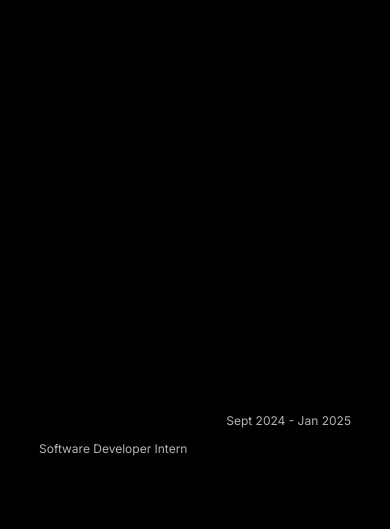
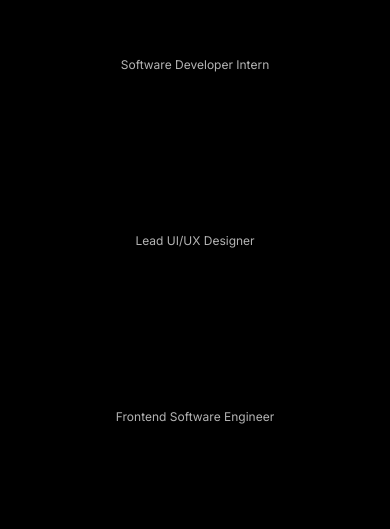
Before and after one commit to 4ndy1e/personal-website, a React (Vite) app: page /home in a window 390 px wide. Shown: the part 4075-4604 px from the top of the page. Built offline with nearby package versions, Linux system fonts and the light colour scheme.

Commit message:
style: change responsivness of experience section

```diff
--- a/src/components/Experiences.jsx
+++ b/src/components/Experiences.jsx
@@ -2,7 +2,7 @@ import BlurFade from "./BlurFade";
 
 function Experiences() {
   return (
-    <div className="my-96 flex flex-col w-full">
+    <div className="my-92 flex flex-col w-full">
       <h2 className="text-7xl font-bold my-16 text-left max-md:text-6xl max-md:text-center max-[550px]:text-5xl">
         Experience.
       </h2>
@@ -47,15 +47,15 @@ function Experiences() {
 
 function Work({ name, role, date }) {
   return (
-    <div className="flex justify-between my-12">
-      <div className="flex flex-col text-left">
+    <div className="flex justify-between my-12 max-[550px]:flex-col max-[550px]:gap-4">
+      <div className="flex flex-col text-left max-[550px]:text-center">
         <h5>{name}</h5>
         <p className="text-[#B4B4B4] max-md:text-sm max-[550px]:text-xs">
           {role}
         </p>
       </div>
       <div>
-        <p className="text-xl text-[#B4B4B4] max-md:text-base font-['Inter'] max-[550px]:text-xs">
+        <p className="text-xl font-extralight max-md:text-base font-['Inter'] max-[550px]:text-sm">
           {date}
         </p>
       </div>
--- a/src/index.css
+++ b/src/index.css
@@ -60,7 +60,7 @@ h4 {
 }
 
 h5 {
-  @apply font-['Inter'] font-medium text-3xl max-[550px]:text-xl;
+  @apply font-['Inter'] font-bold text-3xl max-[550px]:text-xl;
 }
 
 .aboutSect {
```
